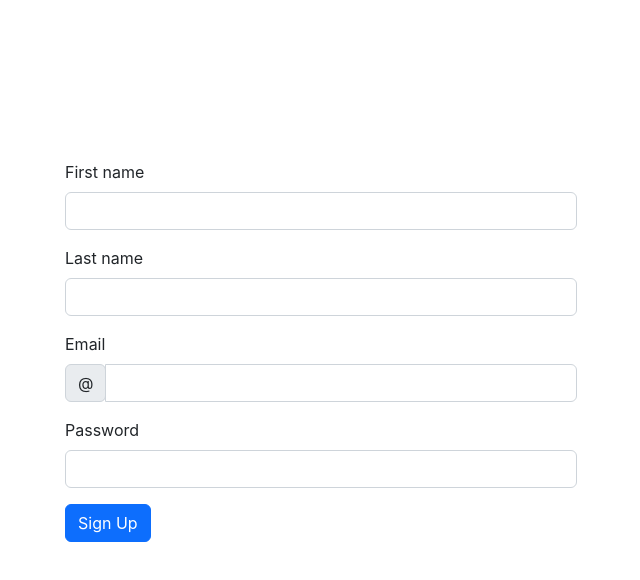
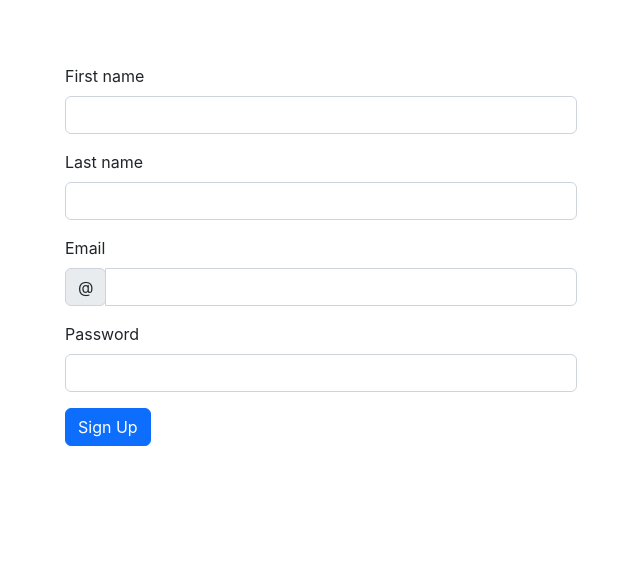
Before and after one commit to aguilanbon/react-login, a React (Create React App) app: page /user/signup in a window 1280 px wide. Shown: the top 580 px of the page, without its empty margins (319-959 px from the left). Built offline with nearby package versions, Linux system fonts and the light colour scheme.

Commit message:
form margin top

```diff
--- a/db/db.json
+++ b/db/db.json
@@ -1,11 +1,11 @@
 {
   "users": [
     {
-      "id": 1,
-      "fName": "Bon",
-      "lName": "Aguilan",
-      "email": "bon@gmail.com",
-      "password": "123"
+      "fName": "Lebron",
+      "lName": "James",
+      "email": "lbj@gmail.com",
+      "password": "Test123",
+      "id": 2
     }
   ]
 }
--- a/src/App.css
+++ b/src/App.css
@@ -8,11 +8,11 @@
   display: flex;
   align-items: center;
   justify-content: center;
-  margin: 5em auto;
+  margin: 2em auto;
 }
 
 .signup-container {
-  margin: 5em auto;
+  margin: 2em auto;
 }
 
 .signup-success {
```
Also changed, not shown: 1 other file (tests, documents, lock files or other folders).
